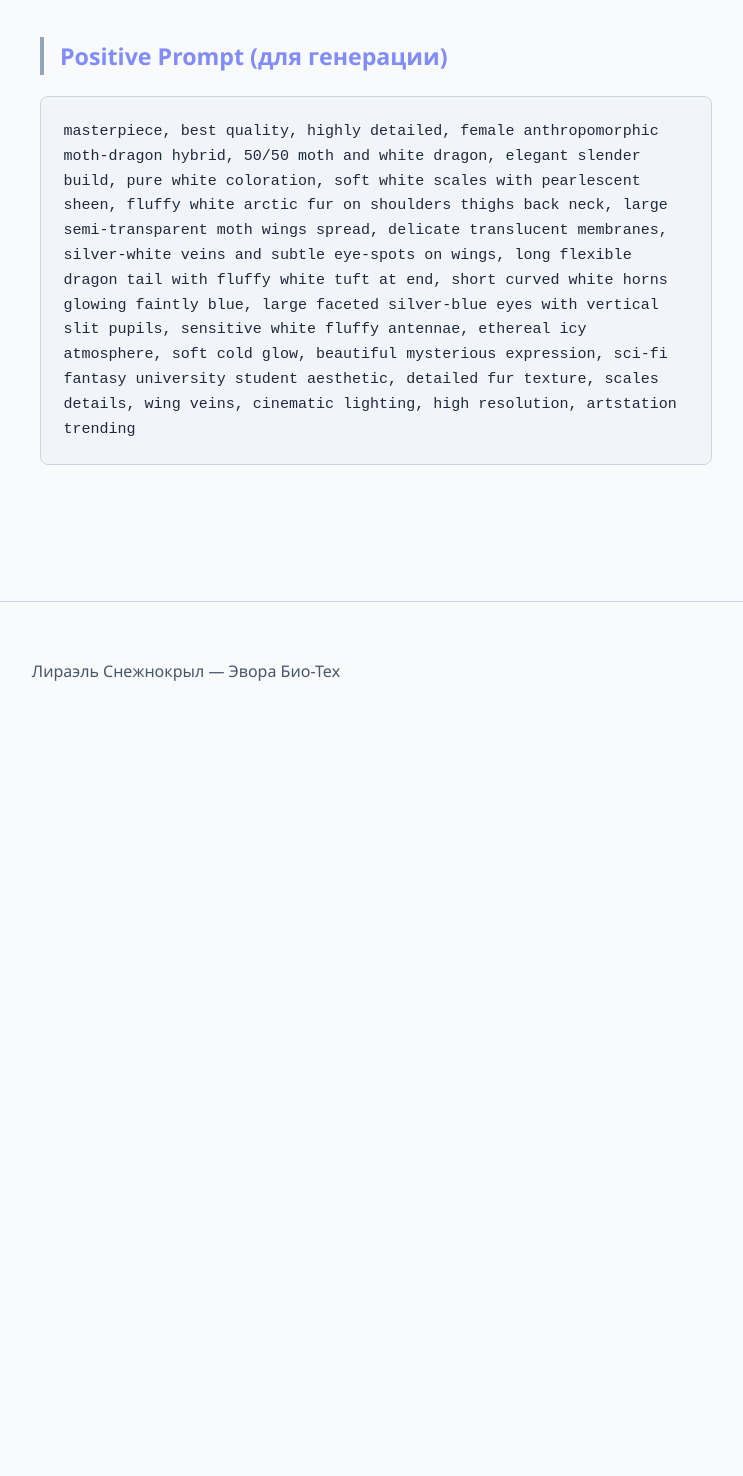
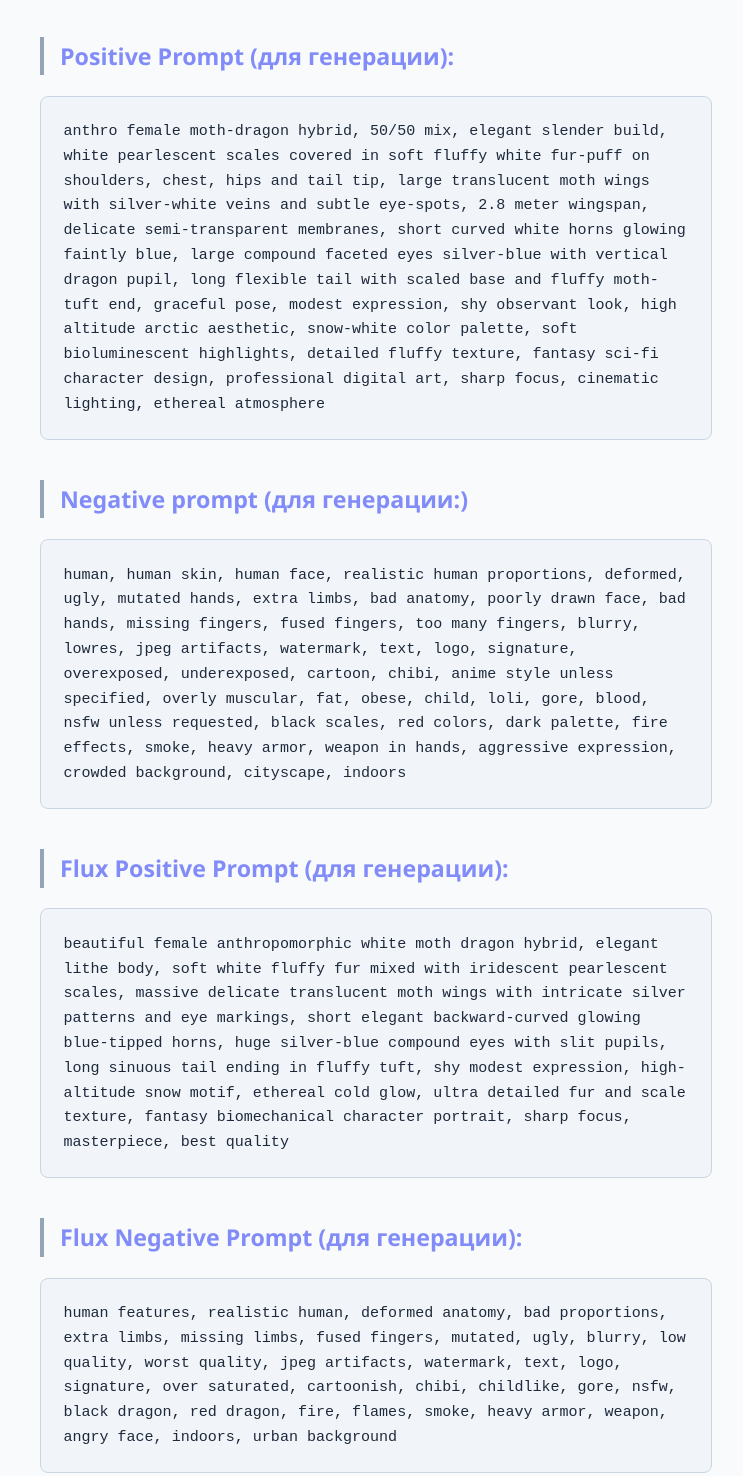
Before and after one commit to FeyBloodMoon/MyWorldsAI, a plain HTML site: page evora/characters/lyrael/lyrael.html in a window 1280 px wide. Shown: the part 1311-2787 px from the top of the page, without its empty margins (454-1197 px from the left). Before the commit the page ends 2051 px from the top, so only its background shows below. Drawn offline with Linux system fonts and the light colour scheme.

Commit message:
modified:   evora/characters/lyrael/lyrael.html 	modified:   evora/characters/miya/miya.html

```diff
--- a/evora/characters/lyrael/lyrael.html
+++ b/evora/characters/lyrael/lyrael.html
@@ -88,8 +88,23 @@
       </div>
 
       <div class="section">
-        <h3 class="section-title">Positive Prompt (для генерации)</h3>
-        <pre class="prompt">masterpiece, best quality, highly detailed, female anthropomorphic moth-dragon hybrid, 50/50 moth and white dragon, elegant slender build, pure white coloration, soft white scales with pearlescent sheen, fluffy white arctic fur on shoulders thighs back neck, large semi-transparent moth wings spread, delicate translucent membranes, silver-white veins and subtle eye-spots on wings, long flexible dragon tail with fluffy white tuft at end, short curved white horns glowing faintly blue, large faceted silver-blue eyes with vertical slit pupils, sensitive white fluffy antennae, ethereal icy atmosphere, soft cold glow, beautiful mysterious expression, sci-fi fantasy university student aesthetic, detailed fur texture, scales details, wing veins, cinematic lighting, high resolution, artstation trending</pre>
+        <h3 class="section-title">Positive Prompt (для генерации):</h3>
+        <pre class="prompt">anthro female moth-dragon hybrid, 50/50 mix, elegant slender build, white pearlescent scales covered in soft fluffy white fur-puff on shoulders, chest, hips and tail tip, large translucent moth wings with silver-white veins and subtle eye-spots, 2.8 meter wingspan, delicate semi-transparent membranes, short curved white horns glowing faintly blue, large compound faceted eyes silver-blue with vertical dragon pupil, long flexible tail with scaled base and fluffy moth-tuft end, graceful pose, modest expression, shy observant look, high altitude arctic aesthetic, snow-white color palette, soft bioluminescent highlights, detailed fluffy texture, fantasy sci-fi character design, professional digital art, sharp focus, cinematic lighting, ethereal atmosphere</pre>
+      </div>
+
+	  <div class="section">
+        <h3 class="section-title">Negative prompt (для генерации:)</h3>
+        <pre class="prompt">human, human skin, human face, realistic human proportions, deformed, ugly, mutated hands, extra limbs, bad anatomy, poorly drawn face, bad hands, missing fingers, fused fingers, too many fingers, blurry, lowres, jpeg artifacts, watermark, text, logo, signature, overexposed, underexposed, cartoon, chibi, anime style unless specified, overly muscular, fat, obese, child, loli, gore, blood, nsfw unless requested, black scales, red colors, dark palette, fire effects, smoke, heavy armor, weapon in hands, aggressive expression, crowded background, cityscape, indoors</pre>
+      </div>
+
+	  <div class="section">
+        <h3 class="section-title">Flux Positive Prompt (для генерации):</h3>
+        <pre class="prompt">beautiful female anthropomorphic white moth dragon hybrid, elegant lithe body, soft white fluffy fur mixed with iridescent pearlescent scales, massive delicate translucent moth wings with intricate silver patterns and eye markings, short elegant backward-curved glowing blue-tipped horns, huge silver-blue compound eyes with slit pupils, long sinuous tail ending in fluffy tuft, shy modest expression, high-altitude snow motif, ethereal cold glow, ultra detailed fur and scale texture, fantasy biomechanical character portrait, sharp focus, masterpiece, best quality</pre>
+      </div>
+
+	  <div class="section">
+        <h3 class="section-title">Flux Negative Prompt (для генерации):</h3>
+        <pre class="prompt">human features, realistic human, deformed anatomy, bad proportions, extra limbs, missing limbs, fused fingers, mutated, ugly, blurry, low quality, worst quality, jpeg artifacts, watermark, text, logo, signature, over saturated, cartoonish, chibi, childlike, gore, nsfw, black dragon, red dragon, fire, flames, smoke, heavy armor, weapon, angry face, indoors, urban background</pre>
       </div>
 
     </div>
```
Also changed, not shown: evora/characters/miya/miya.html (+18 -2 lines).
